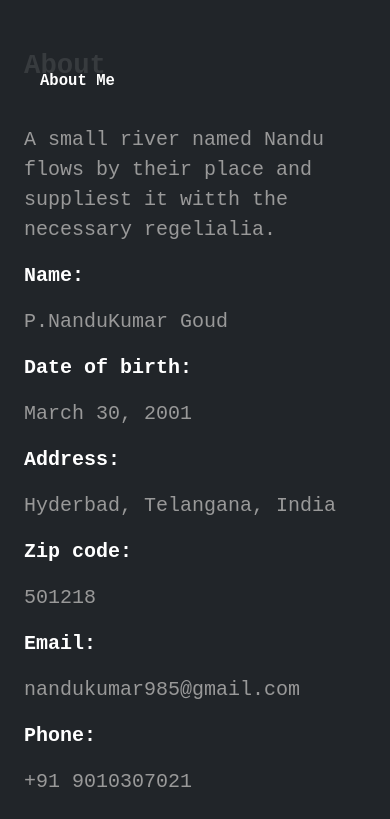
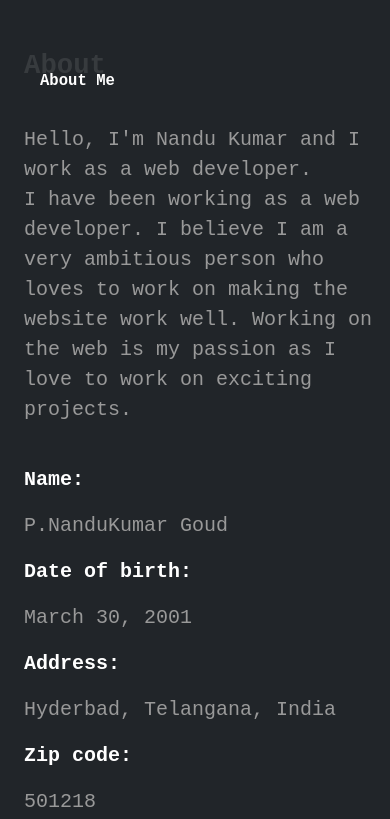
Before and after one commit to nandunddh/Nandukumar, a React (Create React App) app: page / in a window 390 px wide. Shown: the part 865-1684 px from the top of the page. Built offline with nearby package versions, Linux system fonts and the light colour scheme.

Commit message:
first commit1

```diff
--- a/src/components/Home.js
+++ b/src/components/Home.js
@@ -86,12 +86,15 @@ const Home = () => {
             <div className="col-sm-6 ps-4">
               <p className="big">About</p>
               <p className="fs-1 fw-bold ps-3">About Me</p>
-              <p className="fs-5 pt-3 aboutdesc">
-                A small river named Nandu flows by their place and suppliest it
-                witth the necessary regelialia.
+              <p className="fs-5 pt-3 aboutdesc text-justify">
+                Hello, I'm Nandu Kumar and I work as a web developer.<br/>I have been
+                working as a web developer. I believe I
+                am a very ambitious person who loves to work on making the
+                website work well. Working on the web is my passion as I love to
+                work on exciting projects.
               </p>
-              <div className="row">
-                <div className="col-sm-2">
+              <div className="row pt-4">
+                <div className="col-sm-4">
                   <p className="fw-bold fs-5">Name:</p>
                 </div>
                 <div className="col-sm-auto">
@@ -99,7 +102,7 @@ const Home = () => {
                 </div>
               </div>
               <div className="row">
-                <div className="col-sm-2">
+                <div className="col-sm-4">
                   <p className="fw-bold fs-5">Date of birth:</p>
                 </div>
                 <div className="col-sm-auto">
@@ -107,7 +110,7 @@ const Home = () => {
                 </div>
               </div>
               <div className="row">
-                <div className="col-sm-2">
+                <div className="col-sm-4">
                   <p className="fw-bold fs-5">Address:</p>
                 </div>
                 <div className="col-sm-auto">
@@ -115,7 +118,7 @@ const Home = () => {
                 </div>
               </div>
               <div className="row">
-                <div className="col-sm-2">
+                <div className="col-sm-4">
                   <p className="fw-bold fs-5">Zip code:</p>
                 </div>
                 <div className="col-sm-auto">
@@ -123,7 +126,7 @@ const Home = () => {
                 </div>
               </div>
               <div className="row">
-                <div className="col-sm-2">
+                <div className="col-sm-4">
                   <p className="fw-bold fs-5">Email:</p>
                 </div>
                 <div className="col-sm-auto">
@@ -131,7 +134,7 @@ const Home = () => {
                 </div>
               </div>
               <div className="row">
-                <div className="col-sm-2">
+                <div className="col-sm-4">
                   <p className="fw-bold fs-5">Phone:</p>
                 </div>
                 <div className="col-sm-auto">
@@ -161,10 +164,10 @@ const Home = () => {
             <div className="text-center">
               <p className="big bigresume text-center">Academics</p>
               <p className="fs-1 fw-bold">Academics</p>
-              <p className="fs-5 pt-3 aboutdesc">
+              {/* <p className="fs-5 pt-3 aboutdesc">
                 A small river named Nandu flows by their place and suppliest it
                 witth the necessary regelialia.
-              </p>
+              </p> */}
             </div>
             <div className="row pb-5">
               <div className="col-sm-6 py-4">
@@ -174,9 +177,7 @@ const Home = () => {
                   <h6 className="color-gray fw-bold">
                     OASIS SCHOOL OF EXCELLENCE
                   </h6>
-                  <h6 className="color-gray fw-bold">
-                    8.7 CGPA
-                  </h6>
+                  <h6 className="color-gray fw-bold">8.7 CGPA</h6>
                 </div>
               </div>
               <div className="col-sm-6 py-4">
@@ -204,9 +205,7 @@ const Home = () => {
                   <h6 className="color-gray fw-bold text-uppercase">
                     J.B. Institute of Engineering & Technology
                   </h6>
-                  <h6 className="color-gray fw-bold text-uppercase">
-                    7.4 GPA
-                  </h6>
+                  <h6 className="color-gray fw-bold text-uppercase">7.4 GPA</h6>
                   {/* <h6 className="color-gray fw-bold my-3 text-justify">
                     B.Tech (CSE) is a 4 year undergraduate course offering
                     specialization in computer programming languages and
@@ -220,7 +219,9 @@ const Home = () => {
                     August 2022-October 2022
                   </h1>
                   <h1 className="">MERN Stack Web Development Course</h1>
-                  <h6 className="color-gray fw-bold pb-4">Henry Harvin Education </h6>
+                  <h6 className="color-gray fw-bold pb-4">
+                    Henry Harvin Education{' '}
+                  </h6>
 
                   {/* <h6 className="color-gray fw-bold my-3 text-justify">
                     MERN stack is the most in-demand Full Stack Web Development
```
